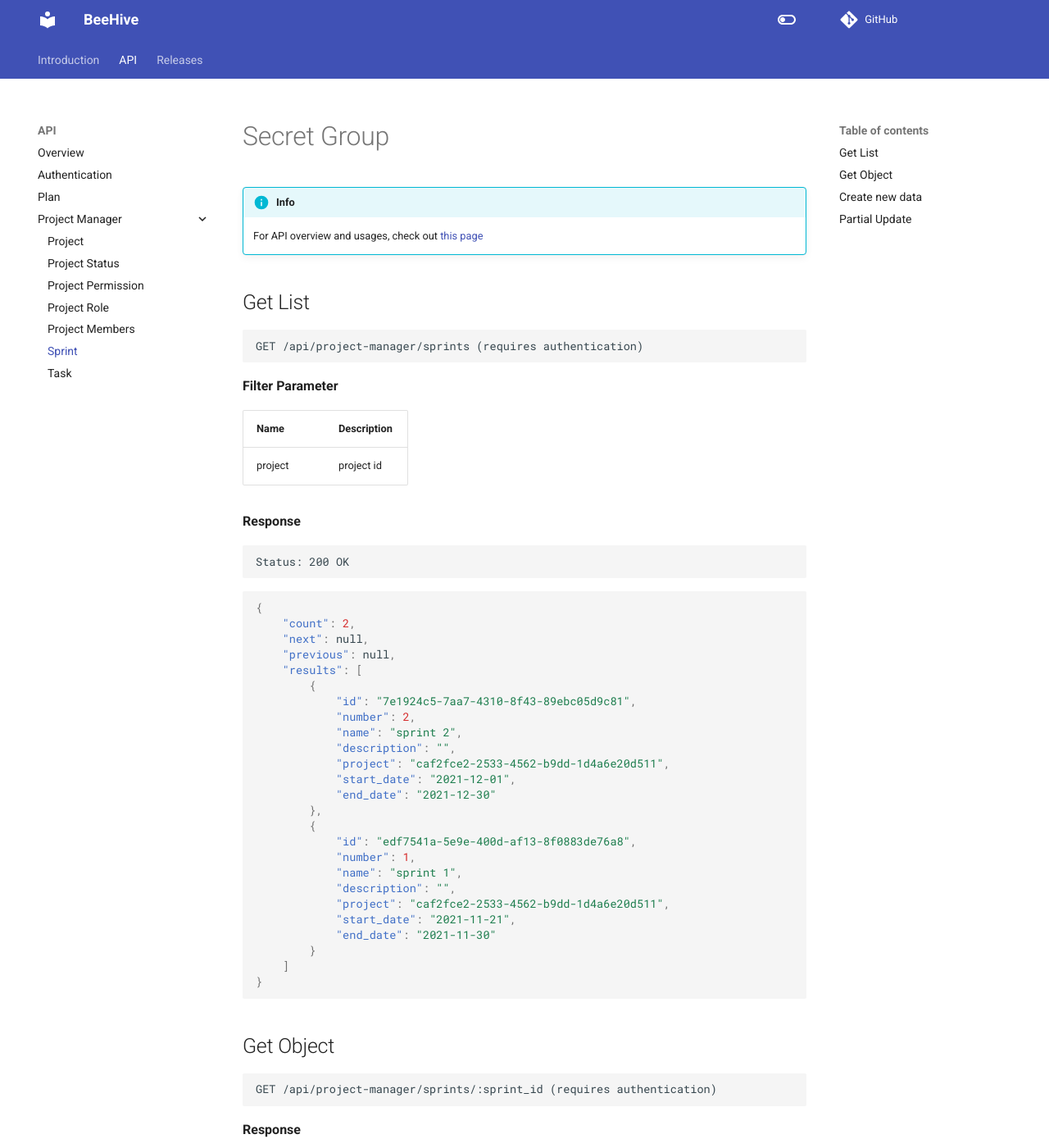
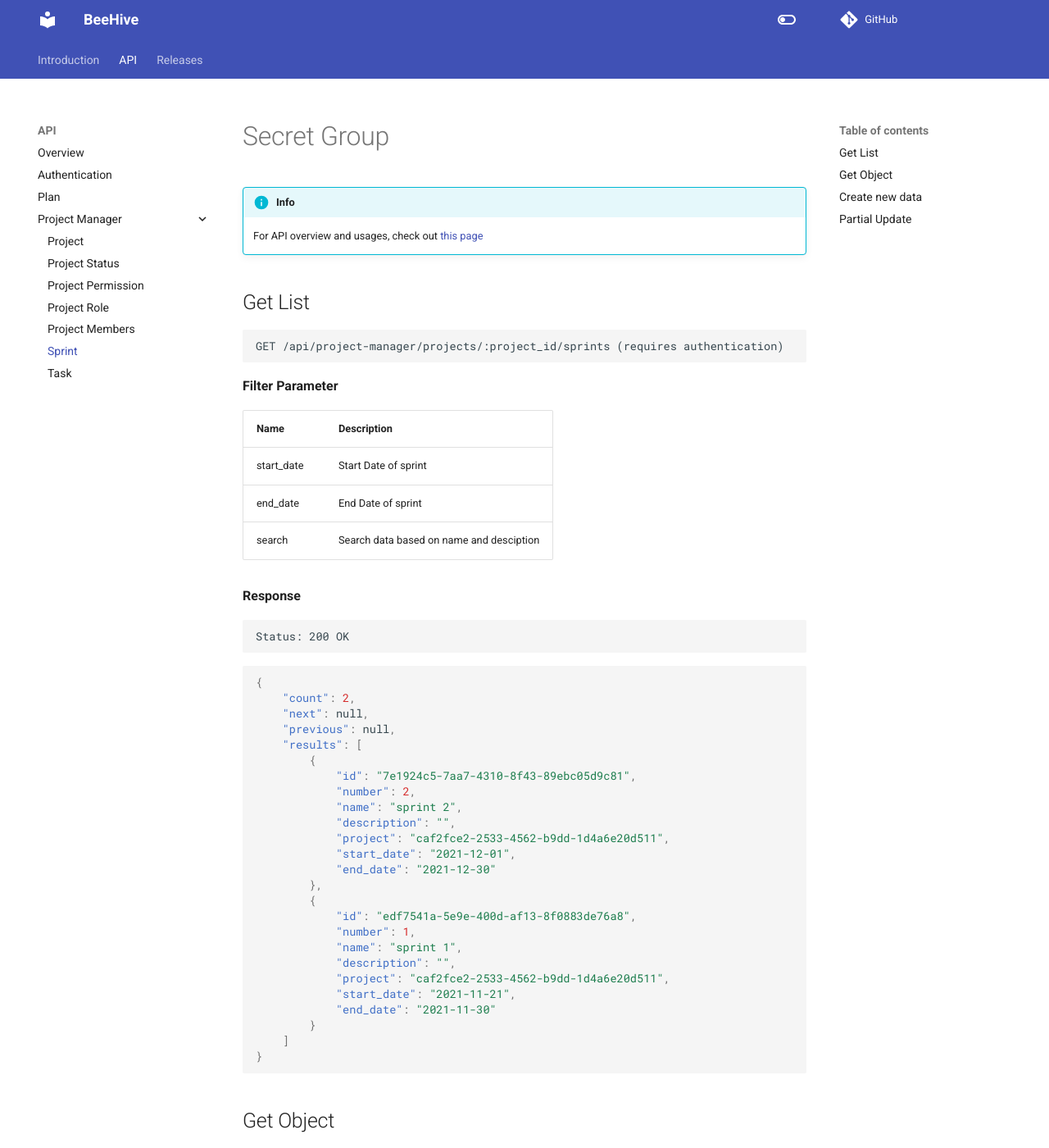
Before and after one commit to purnendukar/BeeHive-backend, an MkDocs documentation site: the page built from docs/api/5-sprint.md, in a window 1280 px wide and 1400 px high. Shown: the whole window at 82% size. Built offline with MkDocs 1.6.1 and Material for MkDocs 9.7.7, drawn with Linux system fonts in a browser that asks for light colours; comment, search, counter and statistics services are not loaded; some of the changed text lies outside the part shown.

Commit message:
chore: endpoint and filter parameter

````diff
--- a/docs/api/5-sprint.md
+++ b/docs/api/5-sprint.md
@@ -6,14 +6,16 @@
 ## Get List
 
 ```
-GET /api/project-manager/sprints (requires authentication)
+GET /api/project-manager/projects/:project_id/sprints (requires authentication)
 ```
 
 **Filter Parameter**
 
 Name     | Description
 ---------|-------------------------------------
-project | project id
+start_date | Start Date of sprint
+end_date | End Date of sprint
+search | Search data based on name and desciption
 
 
 **Response**
@@ -51,7 +53,7 @@ Status: 200 OK
 ## Get Object
 
 ```
-GET /api/project-manager/sprints/:sprint_id (requires authentication)
+GET /api/project-manager/projects/:project_id/sprints/:sprint_id (requires authentication)
 ```
 
 **Response**
@@ -70,7 +72,7 @@ Status: 200 OK
 ## Create new data
 
 ```
-POST /api/project-manager/sprints (requires authentication)
+POST /api/project-manager/projects/:project_id/sprints (requires authentication)
 ```
 
 **Parameters**
@@ -116,7 +118,7 @@ Status: 201 Created
 ## Partial Update
 
 ```
-PATCH /api/project-manager/sprints/:sprint_id (requires authentication)
+PATCH /api/project-manager/projects/:project_id/sprints/:sprint_id (requires authentication)
 ```
 
 **Parameters**
````
